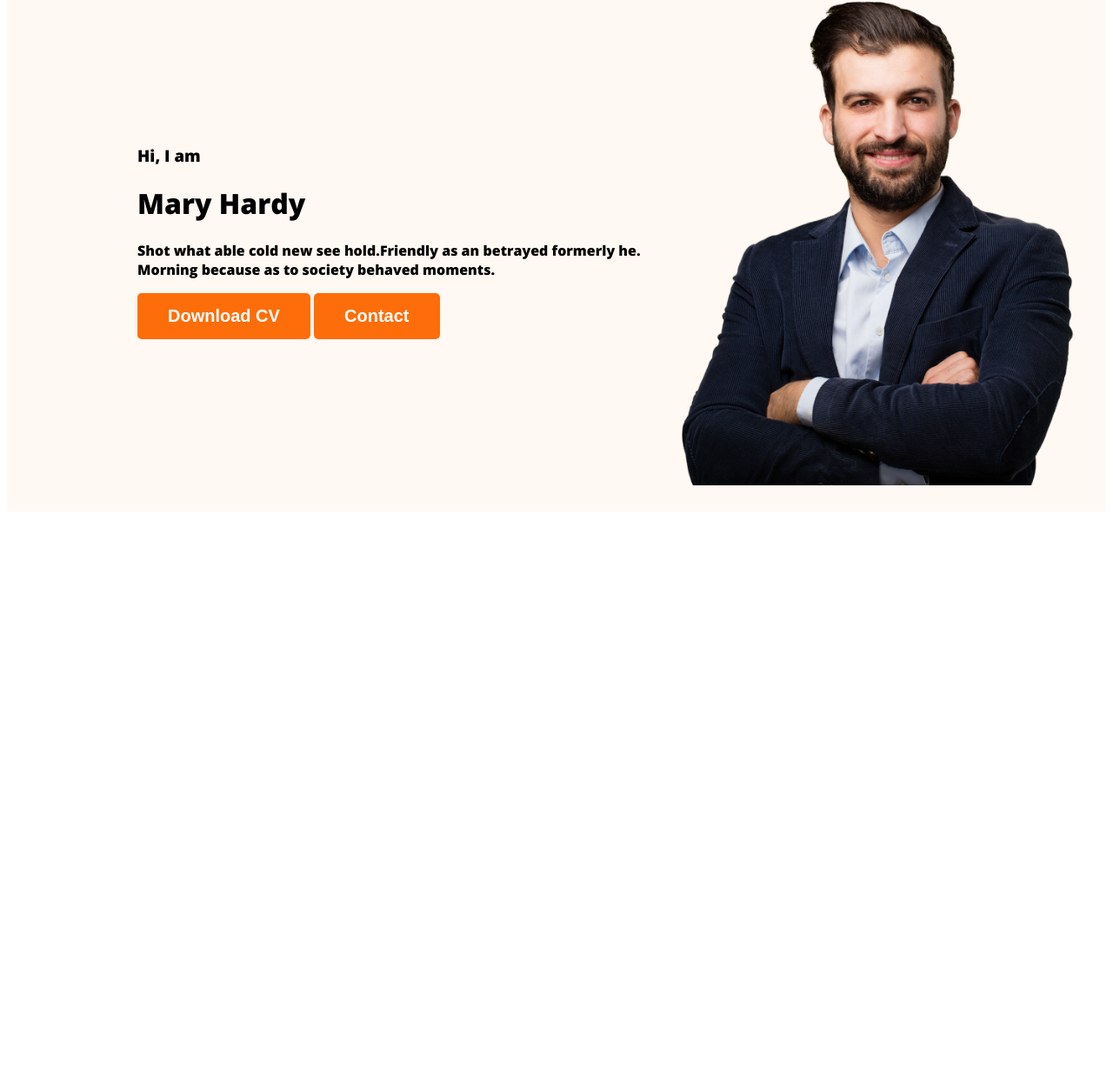
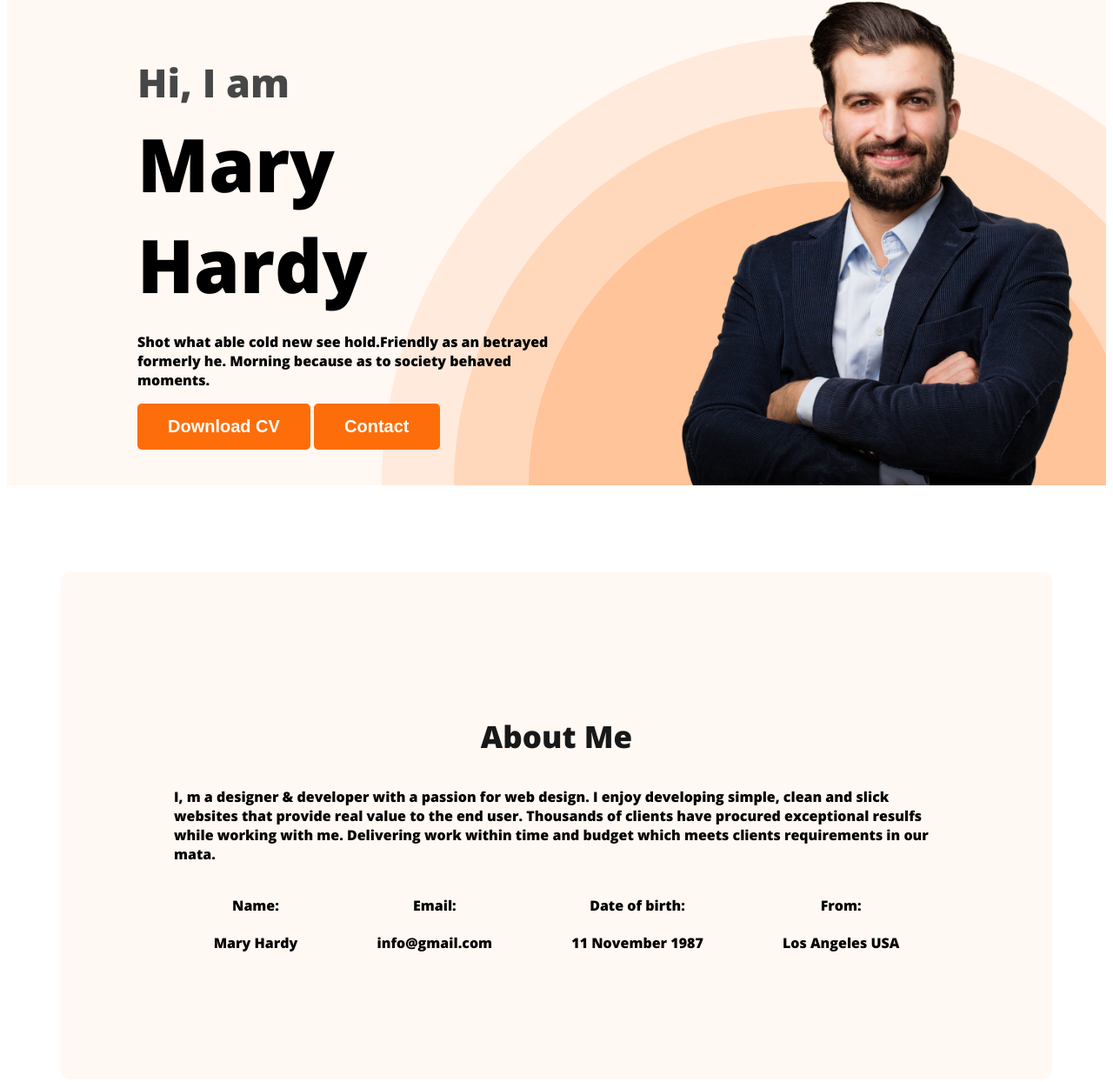
Before and after one commit to kaharullah-best/developer-portfolio, a plain HTML site: page index.html in a window 1280 px wide. Shown: the part 210-1454 px from the top of the page at 87% size. Before the commit the page ends 806 px from the top, so only its background shows below. Drawn offline with nearby package versions, Linux system fonts and the light colour scheme.

Commit message:
added about information

```diff
--- a/index.html
+++ b/index.html
@@ -24,7 +24,7 @@
                 <div class="banner-content">
                     <h3 class="banner-greeting">Hi, I  am</h3>
                     <h1 class="banner-title">Mary Hardy</h1>
-                    <p>Shot what able cold new see hold.Friendly as an betrayed formerly he. Morning because as to society behaved moments.</p>
+                    <p class="banner-description">Shot what able cold new see hold.Friendly as an betrayed formerly he. Morning because as to society behaved moments.</p>
                     <button class="btn-primary">Download CV</button>
                     <button class="btn-primary">Contact</button>
                 </div>
@@ -32,7 +32,30 @@
             </div>
         </header>
         <main>
+            <section class="about">
+                <h3 class="section-title">About Me</h3>
+                <p class="section-description">I, m a designer & developer with a passion for web design. I enjoy developing simple, clean and slick websites that provide real value to the end user. Thousands of clients have procured exceptional resulfs while working with me. Delivering work within time and budget which meets clients requirements in our mata.</p>
+                <div class="about-info-container">
+                    <!-- .about-info*4>h4.info-title+p.info-description -->
+                    <div class="about-info">
+                        <h4 class="info-title">Name:</h4>
+                        <p class="info-description">Mary Hardy</p>
+                    </div>
+                    <div class="about-info">
+                        <h4 class="info-title">Email:</h4>
+                        <p class="info-description">info@gmail.com</p>
+                    </div>
+                    <div class="about-info">
+                        <h4 class="info-title">Date of birth:</h4>
+                        <p class="info-description">11 November 1987</p>
+                    </div>
+                    <div class="about-info">
+                        <h4 class="info-title">From:</h4>
+                        <p class="info-description">Los Angeles USA</p>
+                    </div>
 
+                </div>
+            </section>
         </main>
         <footer>
 
--- a/styles/portfolio.css
+++ b/styles/portfolio.css
@@ -13,6 +13,18 @@ body{
     font-size: 20px;
     font-weight: 700;
     padding: 15px 35px;
+}
+.section-title{
+    color: #181818;
+    text-align: center;
+    font-size: 35px;
+    font-weight: 700px;
+}
+.text-description{
+    color:#757575;
+    text-align: center;
+    font-size: 18px;
+
 }
 
 /* nav related styles */
@@ -41,12 +53,55 @@ nav a{
 /* header related style */
 .header{
     background-color: #FFF8F3;
+    background-image: url('../images/header_bg.png');
+    background-repeat: no-repeat;
+    background-position: bottom right;
 }
 .banner{
-    padding: 30px 30px 30px 150px;
+    padding: 30px 30px 0px 150px;
     display: flex;
     align-items: center;
+    justify-content: space-between;
+}
+.banner-content{
+    max-width: 500px;
 }
 .banner .profile-pic{
     width: 500px;
 }
+.banner-greeting{
+    font-size: 45px;
+    color: #474747;
+    margin-bottom: 0;
+}
+.banner-title{
+    font-size: 85px;
+    font-weight: 700px;
+    margin-top: 5px;
+    margin-bottom: 20px;
+}
+.banner-description{
+    margin-top: 0;
+}
+/* main section style */
+main{
+    max-width: 1140px;
+    margin: 0 auto;
+}
+
+/* about section style */
+.about{
+    padding: 130px;
+    border-radius: 10px;
+    background: #FFF8F3;
+    margin: 30px 0;
+    margin-top: 100px;
+
+}
+.about-info-container{
+    display: flex;
+    justify-content: space-around;
+}
+.about-info{
+    text-align: center;
+}
```
